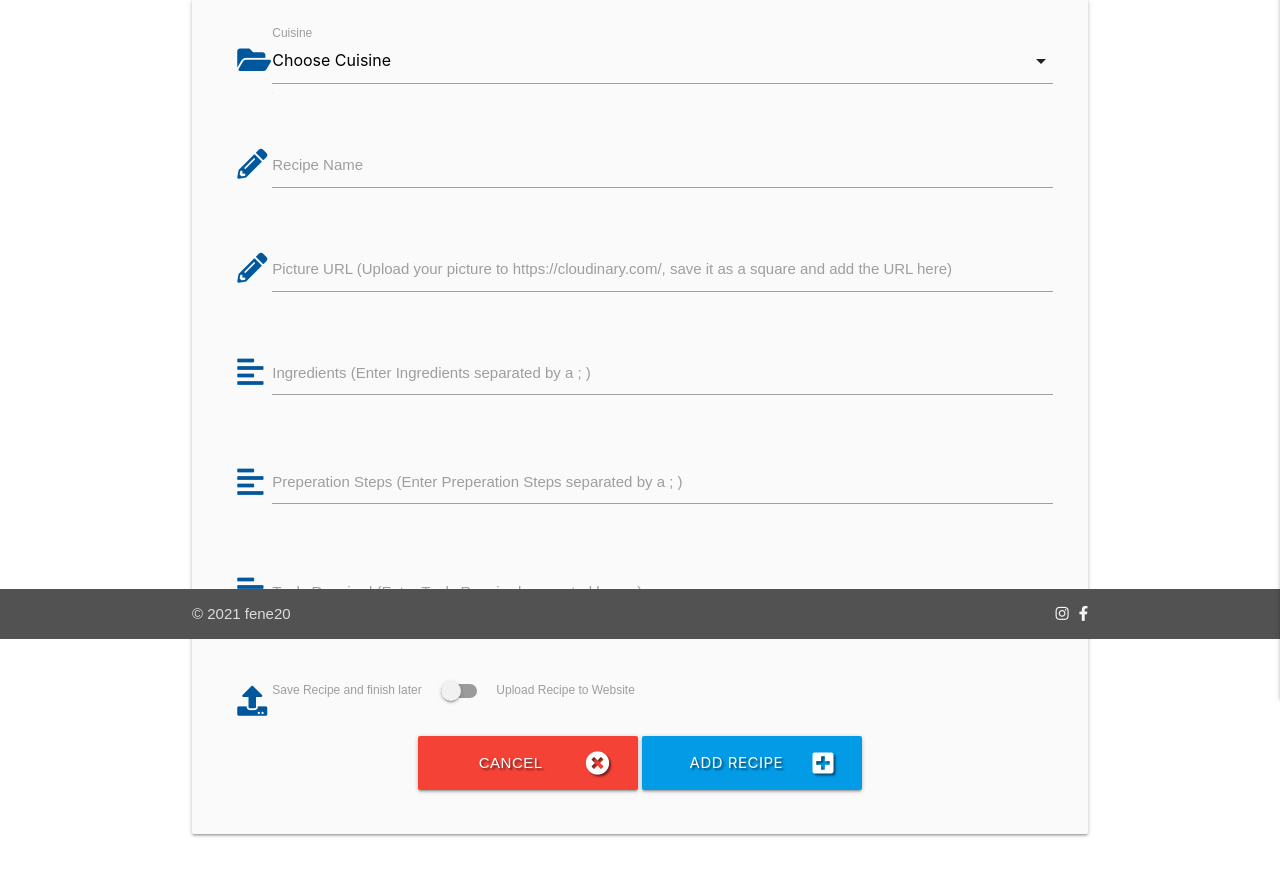
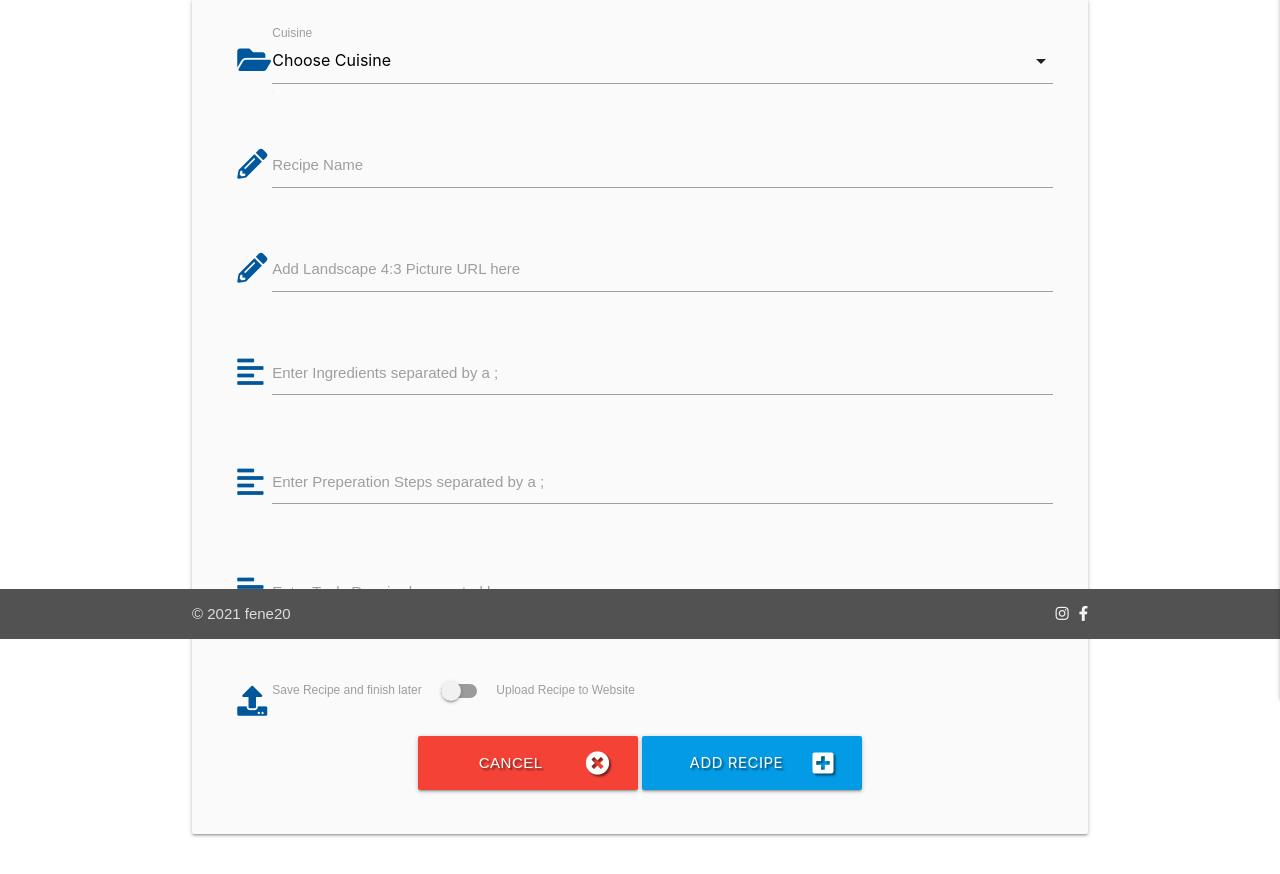
Before and after one commit to fene20/great-recipes, a Flask app: a page that uses templates/add_recipe.html in a window 1280 px wide. Shown: the part 161-1035 px from the top of the page. Run offline with Flask 2, Linux system fonts and the light colour scheme; data that the repository does not hold is empty; some libraries are stand-ins or nearby versions.

Commit message:
Shorten add/edit recipe labels

```diff
--- a/templates/add_recipe.html
+++ b/templates/add_recipe.html
@@ -38,8 +38,7 @@
             <div class="input-field col s12">
                 <i class="fas fa-pencil-alt prefix light-blue-text text-darken-4"></i>
                 <input id="picture" name="picture" minlength="5" maxlength="200" type="text" class="validate" required>
-                <label for="picture">Picture URL (Upload your picture to https://cloudinary.com/, save it as a square
-                    and add the URL here)</label>
+                <label for="picture">Add Landscape 4:3 Picture URL here</label>
             </div>
         </div>
 
@@ -49,7 +48,7 @@
                 <i class="fas fa-align-left prefix light-blue-text text-darken-4"></i>
                 <textarea id="ingredients" name="ingredients" minlength="5" maxlength="200"
                     class="materialize-textarea validate" required></textarea>
-                <label for="ingredients">Ingredients (Enter Ingredients separated by a ; )</label>
+                <label for="ingredients">Enter Ingredients separated by a ;</label>
             </div>
         </div>
 
@@ -59,7 +58,7 @@
                 <i class="fas fa-align-left prefix light-blue-text text-darken-4"></i>
                 <textarea id="preparation_steps" name="preparation_steps" minlength="5" maxlength="200"
                     class="materialize-textarea validate" required></textarea>
-                <label for="preparation_steps">Preperation Steps (Enter Preperation Steps separated by a ; )</label>
+                <label for="preparation_steps">Enter Preperation Steps separated by a ;</label>
             </div>
         </div>
 
@@ -69,7 +68,7 @@
                 <i class="fas fa-align-left prefix light-blue-text text-darken-4"></i>
                 <textarea id="tools_required" name="tools_required" minlength="5" maxlength="200"
                     class="materialize-textarea validate" required></textarea>
-                <label for="tools_required">Tools Required (Enter Tools Required separated by a ; )</label>
+                <label for="tools_required">Enter Tools Required separated by a ;</label>
             </div>
         </div>
 
```
Also changed, not shown: templates/edit_recipe.html (+4 -5 lines).
